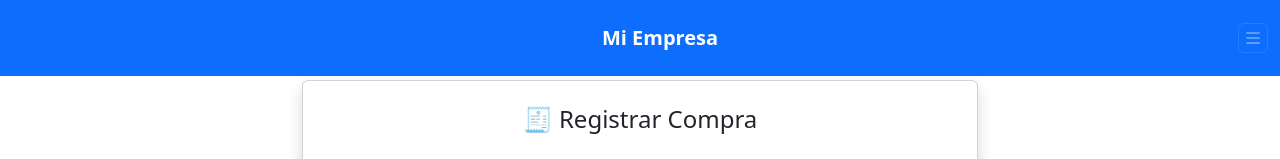
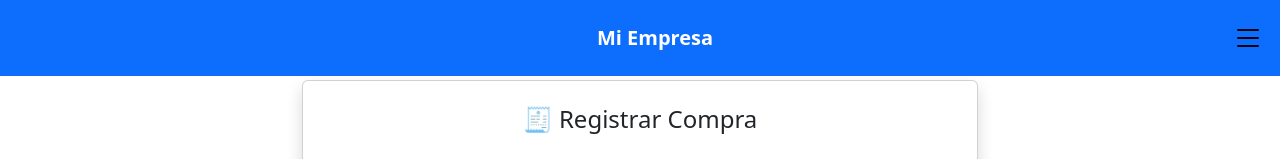
Before and after one commit to AppBebedero/app-emprendimiento-v2, a Flask app: page /compras in a window 1280 px wide. Shown: the top 159 px of the page. Run offline with Flask 3, Linux system fonts and the light colour scheme.

Commit message:
Update base.html

```diff
--- a/modulos/core/templates/base.html
+++ b/modulos/core/templates/base.html
@@ -19,6 +19,9 @@
       object-fit: contain;
       display: block;
       margin: 0 auto;
+      background: #fff;
+      border-radius: 8px;
+      padding: 2px;
     }
     .navbar-brand {
       display: flex;
@@ -81,13 +84,13 @@
         {% endif %}
       </a>
       <div class="navbar-title flex-grow-1 text-center">{{ NombreNegocio }}</div>
-      <button class="navbar-toggler btn btn-dark ms-2 p-1"
+      <button class="navbar-toggler btn ms-2 p-1" style="color: #000; border: none; background: transparent;"
               type="button"
               data-bs-toggle="offcanvas"
               data-bs-target="#sidebar"
               aria-controls="sidebar"
               aria-label="Menú lateral">
-        <i class="bi bi-list"></i>
+        <i class="bi bi-list" style="font-size:2rem;"></i>
       </button>
     </div>
   </nav>
```
